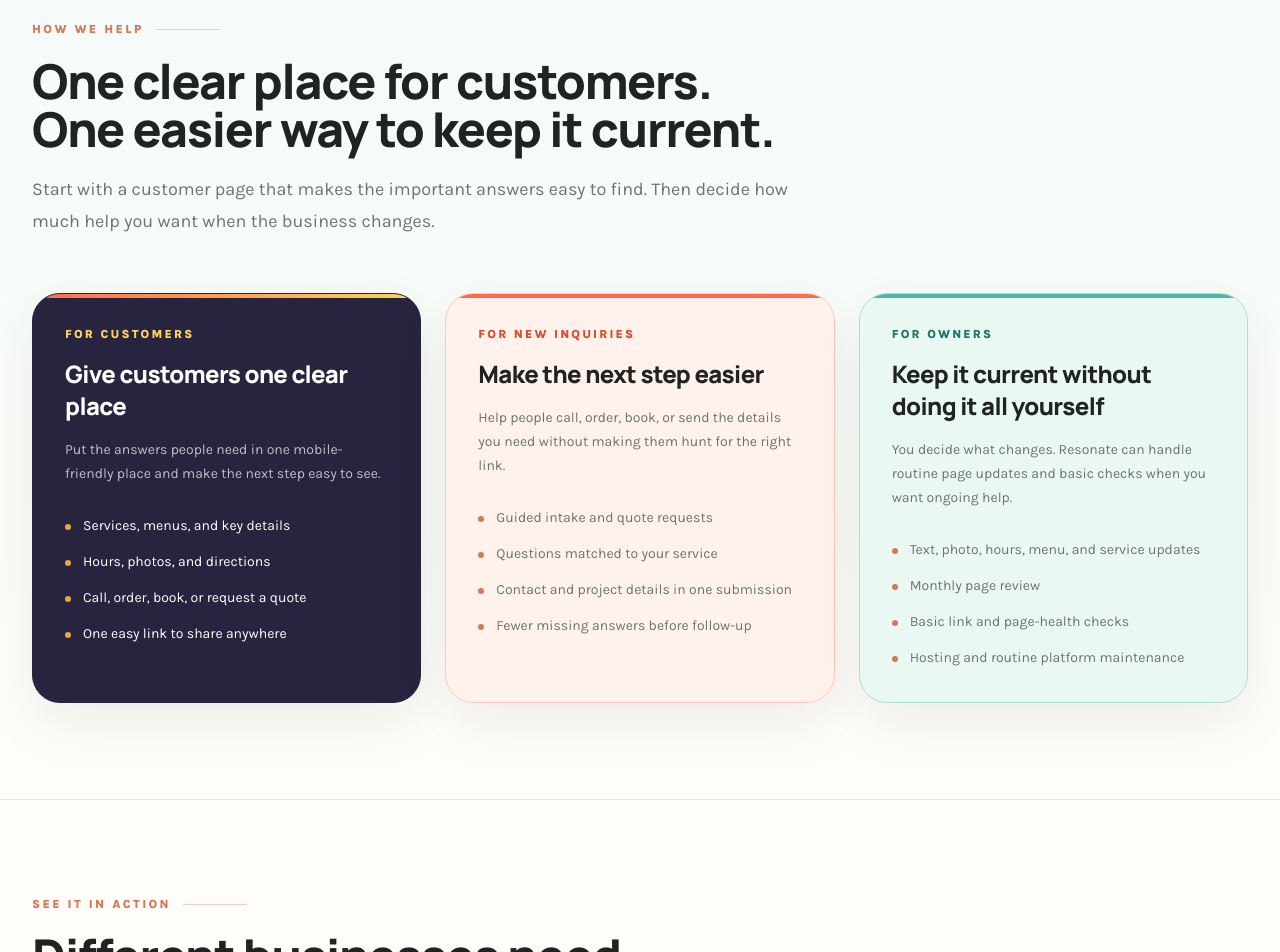
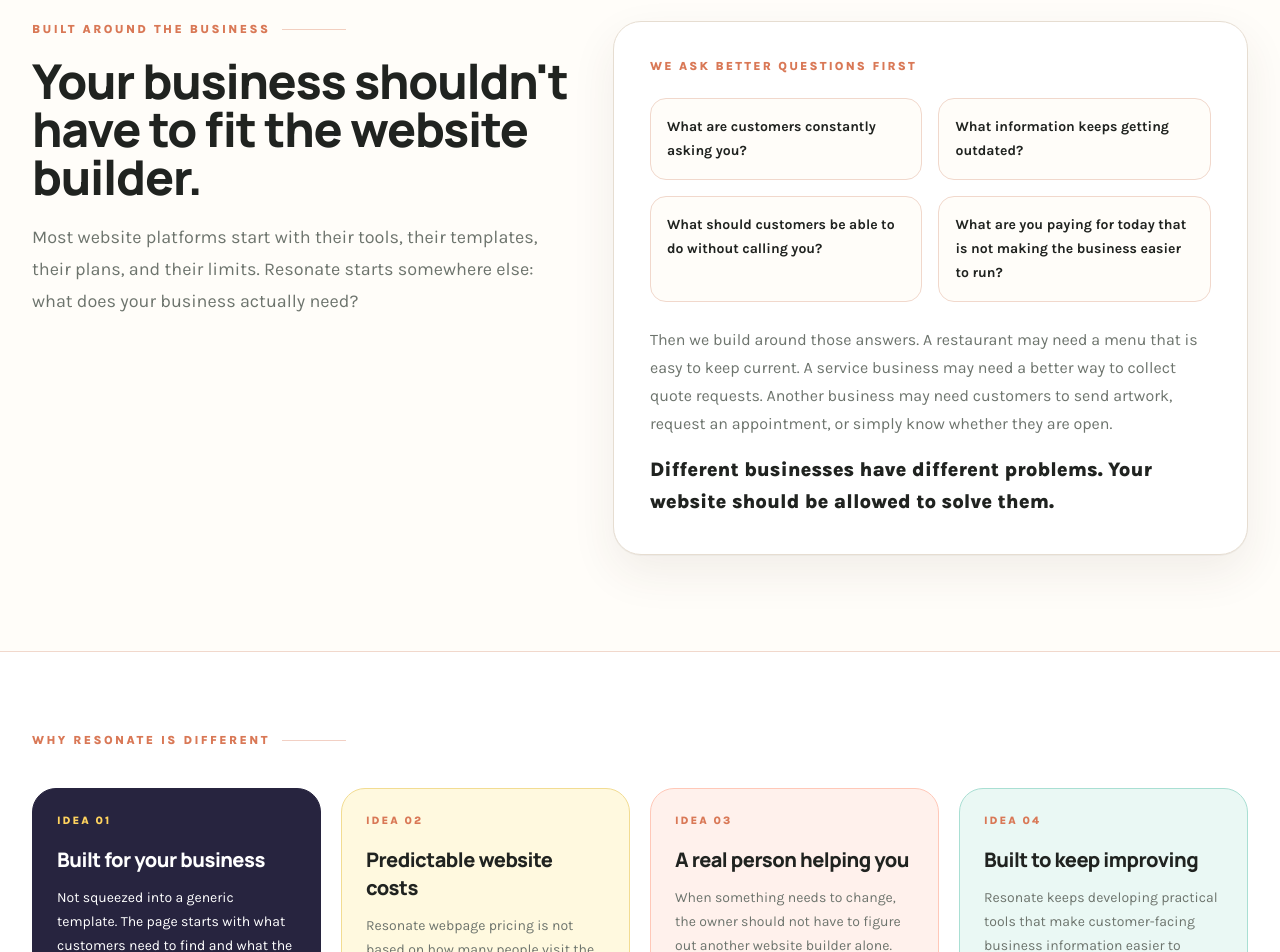
Before and after one commit to kurtis-dev/resonate-solutions, a Next.js app: page / in a window 1280 px wide. Shown: the part 1848-2800 px from the top of the page. Built offline with nearby package versions, Linux system fonts and the light colour scheme.

Commit message:
Refine problem-first messaging

```diff
--- a/app/page.tsx
+++ b/app/page.tsx
@@ -5,7 +5,7 @@
 
 const title = "Small Business Web Design & Managed Updates | Resonate Solutions";
 const description =
-  "Resonate Solutions creates mobile-friendly web pages, online menus, intake forms, and managed website updates for small businesses in Northwest Arkansas.";
+  "Resonate Solutions builds mobile-friendly web pages, online menus, intake forms, and managed updates around what each small business actually needs.";
 
 export const metadata: Metadata = pageMetadata({
   title,
@@ -53,6 +53,25 @@
     title: "Keep it current without doing it all yourself",
     copy: "You decide what changes. Resonate can handle routine page updates and basic checks when you want ongoing help.",
     items: ["Text, photo, hours, menu, and service updates", "Monthly page review", "Basic link and page-health checks", "Hosting and routine platform maintenance"]
+  }
+];
+
+const approachCards = [
+  {
+    title: "Built for your business",
+    copy: "Not squeezed into a generic template. The page starts with what customers need to find and what the owner needs to make easier."
+  },
+  {
+    title: "Predictable website costs",
+    copy: "Resonate webpage pricing is not based on how many people visit the page or how many customers the business serves."
+  },
+  {
+    title: "A real person helping you",
+    copy: "When something needs to change, the owner should not have to figure out another website builder alone."
+  },
+  {
+    title: "Built to keep improving",
+    copy: "Resonate keeps developing practical tools that make customer-facing business information easier to maintain."
   }
 ];
 
@@ -108,8 +127,8 @@
             </h1>
             <p className="mt-7 max-w-2xl text-lg leading-8 text-muted">
               Resonate Solutions designs mobile-friendly web pages, online menus and service pages, customer intake forms,
-              and managed website updates for small businesses in Northwest Arkansas. We make important customer information
-              easier to find and easier for owners to keep current.
+              and managed website updates around the way each small business actually works. We make important customer
+              information easier to find and easier for owners to keep current.
             </p>
             <div className="mt-9 flex flex-col gap-3 sm:flex-row">
               <a href="#work" className="btn-coral px-7 py-4">See what your page could look like</a>
@@ -190,6 +209,59 @@
         </div>
       </section>
 
+      <section className="relative border-b border-[#f1d8cc] bg-[radial-gradient(circle_at_15%_10%,rgba(255,211,94,0.18),transparent_26%),radial-gradient(circle_at_88%_78%,rgba(123,215,196,0.18),transparent_27%),#fff8f3]">
+        <div className="container-page grid gap-10 py-16 lg:grid-cols-[0.92fr_1.08fr] lg:items-start md:py-24">
+          <div>
+            <SectionLabel>Built around the business</SectionLabel>
+            <h2 className="mt-5 max-w-3xl text-4xl font-extrabold leading-tight text-ink md:text-5xl">
+              Your business shouldn&apos;t have to fit the website builder.
+            </h2>
+            <p className="mt-5 max-w-2xl text-lg leading-8 text-muted">
+              Most website platforms start with their tools, their templates, their plans, and their limits.
+              Resonate starts somewhere else: what does your business actually need?
+            </p>
+          </div>
+          <div className="surface-card p-7 sm:p-9">
+            <p className="text-xs font-black uppercase tracking-[0.18em] text-coral">We ask better questions first</p>
+            <div className="mt-6 grid gap-4 sm:grid-cols-2">
+              {[
+                "What are customers constantly asking you?",
+                "What information keeps getting outdated?",
+                "What should customers be able to do without calling you?",
+                "What are you paying for today that is not making the business easier to run?"
+              ].map((question) => (
+                <div key={question} className="rounded-2xl border border-[#f1d8cc] bg-[#fffdf9] p-4 text-sm font-bold leading-6 text-ink">
+                  {question}
+                </div>
+              ))}
+            </div>
+            <p className="mt-6 leading-7 text-muted">
+              Then we build around those answers. A restaurant may need a menu that is easy to keep current.
+              A service business may need a better way to collect quote requests. Another business may need
+              customers to send artwork, request an appointment, or simply know whether they are open.
+            </p>
+            <p className="mt-4 text-xl font-black leading-8 text-ink">
+              Different businesses have different problems. Your website should be allowed to solve them.
+            </p>
+          </div>
+        </div>
+      </section>
+
+      <section className="border-b border-[#d9eee7] bg-white">
+        <div className="container-page py-14 md:py-20">
+          <SectionLabel>Why Resonate is different</SectionLabel>
+          <div className="mt-10 grid gap-5 md:grid-cols-2 xl:grid-cols-4">
+            {approachCards.map((card, index) => (
+              <article key={card.title} className={`lift rounded-[1.5rem] border p-6 ${index === 0 ? "border-[#27243f] bg-[#27243f] text-white" : index === 1 ? "border-[#f2dc92] bg-[#fff9df]" : index === 2 ? "border-[#ffc8b8] bg-[#fff1ec]" : "border-[#a9dfd3] bg-[#eaf8f4]"}`}>
+                <p className={`text-[11px] font-black uppercase tracking-[0.18em] ${index === 0 ? "text-[#ffd35e]" : "text-coral"}`}>Idea 0{index + 1}</p>
+                <h3 className={`mt-4 text-xl font-black ${index === 0 ? "text-white" : "text-ink"}`}>{card.title}</h3>
+                <p className={`mt-3 text-sm leading-6 ${index === 0 ? "text-white/72" : "text-muted"}`}>{card.copy}</p>
+              </article>
+            ))}
+          </div>
+        </div>
+      </section>
+
       <section id="solutions" className="scroll-mt-24 border-b border-[#d9eee7] bg-[linear-gradient(180deg,#f3fbf8_0%,#fffdf9_100%)]">
         <div className="container-page py-16 md:py-24">
           <SectionLabel>How we help</SectionLabel>
@@ -266,6 +338,37 @@
         </div>
       </section>
 
+      <section className="relative overflow-hidden border-b border-[#f1d8cc] bg-[linear-gradient(135deg,#fffdf9_0%,#fff1ec_52%,#f3fbf8_100%)]">
+        <div className="pointer-events-none absolute -right-28 -top-32 h-72 w-72 rounded-full border border-coral/20" aria-hidden="true" />
+        <div className="container-page grid gap-10 py-16 lg:grid-cols-[0.8fr_1.2fr] lg:items-center md:py-24">
+          <div>
+            <SectionLabel>Why I built Resonate</SectionLabel>
+            <h2 className="mt-5 max-w-2xl text-4xl font-extrabold leading-tight text-ink md:text-5xl">
+              Technology should adapt to the business, not the other way around.
+            </h2>
+          </div>
+          <div className="surface-card p-7 sm:p-9">
+            <p className="text-lg leading-8 text-muted">
+              I&apos;m Kurtis, and I started Resonate because I think small businesses deserve technology that adapts to them,
+              not the other way around.
+            </p>
+            <p className="mt-5 leading-7 text-muted">
+              I don&apos;t start by asking which template you want. I start by asking what your customers are trying to do,
+              what keeps creating extra work for you, and where better technology could make both easier.
+            </p>
+            <p className="mt-5 leading-7 text-muted">
+              Sometimes the answer is a better webpage. Sometimes it is an online menu, a smarter quote form, easier updates,
+              or something specific to the way your business works. That is the part I enjoy: finding the problem and building
+              the right solution around the business.
+            </p>
+            <div className="mt-8 flex flex-col gap-3 sm:flex-row sm:items-center">
+              <Link href="/checkout?plan=review" className="btn-coral px-7 py-4">Tell me what&apos;s making your business harder</Link>
+              <p className="text-sm font-semibold leading-6 text-muted">Let&apos;s see whether better technology can make it simpler.</p>
+            </div>
+          </div>
+        </div>
+      </section>
+
       <section aria-labelledby="common-questions-heading" className="border-b border-[#d9eee7] bg-[linear-gradient(180deg,#f3fbf8_0%,#fffdf9_100%)]">
         <div className="container-page py-16 md:py-24">
           <SectionLabel>Common questions</SectionLabel>
--- a/app/pricing/page.tsx
+++ b/app/pricing/page.tsx
@@ -5,7 +5,7 @@
 
 export const metadata: Metadata = pageMetadata({
   title: "Small Business Website Pricing | Resonate Solutions",
-  description: "Compare Resonate's $399 Launch build, $17.99 monthly Webpage Hosting, and $79.99 monthly Managed Page plan with hosting included.",
+  description: "Compare Resonate's $399 Launch build, $17.99 monthly Webpage Hosting, and $79.99 monthly Managed Page plan. Pricing is not based on customer traffic.",
   path: "/pricing"
 });
 
@@ -25,6 +25,9 @@
             <p className="mt-5 max-w-3xl text-lg leading-8 text-muted">
               Every paid Resonate page starts with Launch. After the approved page is built, choose simple hosting or let Resonate handle routine content updates for you.
             </p>
+            <p className="mt-5 max-w-3xl rounded-2xl border border-[#f2dc92] bg-[#fff9df] p-5 font-bold leading-7 text-ink">
+              More customers shouldn&apos;t mean a bigger website bill. Resonate webpage pricing is not based on how many people visit your page or how many customers your business serves.
+            </p>
           </div>
         </div>
       </section>
--- a/components/PricingCards.tsx
+++ b/components/PricingCards.tsx
@@ -83,7 +83,7 @@
       <div className="mt-14">
         <p className="eyebrow text-coral">Stage 1: Build it</p>
         <h2 className="mt-3 text-3xl font-black text-ink">Every paid Resonate page starts with Launch.</h2>
-        <p className="mt-3 max-w-3xl leading-7 text-muted">We build the approved customer page, give you a private preview, and check it before the public link goes live.</p>
+        <p className="mt-3 max-w-3xl leading-7 text-muted">We build around what your customers need to find and what the page should make easier for the business. You get a private preview before the public link goes live.</p>
         <div className="mx-auto mt-7 w-full max-w-4xl">
           <PlanCard plan={launchPlan} />
         </div>
@@ -93,6 +93,9 @@
         <p className="eyebrow text-coral">Stage 2: Keep it running</p>
         <h2 className="mt-3 text-3xl font-black text-ink">Choose how much help you want after Launch.</h2>
         <p className="mt-3 max-w-3xl leading-7 text-muted">Choose hosting when you will send your own content changes. Choose Managed Page when you do not want another webpage to maintain.</p>
+        <p className="mt-4 max-w-3xl rounded-2xl border border-[#f2dc92] bg-[#fff9df] p-4 text-sm font-bold leading-6 text-ink">
+          More customers shouldn&apos;t mean a bigger website bill. These webpage plans are not priced by visitor count or by how many customers your business serves.
+        </p>
         <div className="mt-7 grid gap-6 lg:grid-cols-2">
           <PlanCard plan={hostingPlan} />
           <PlanCard plan={managedPlan} managed />
--- a/package.json
+++ b/package.json
@@ -8,7 +8,7 @@
     "start": "next start",
     "audit:links": "next build && node scripts/link-audit.mjs",
     "smoke": "node scripts/smoke-check.mjs",
-    "lint": "next lint"
+    "lint": "eslint"
   },
   "dependencies": {
     "@neondatabase/serverless": "1.0.2",
```
Also changed, not shown: eslint.config.mjs (added, +20 -0 lines), .eslintrc.json (deleted).
